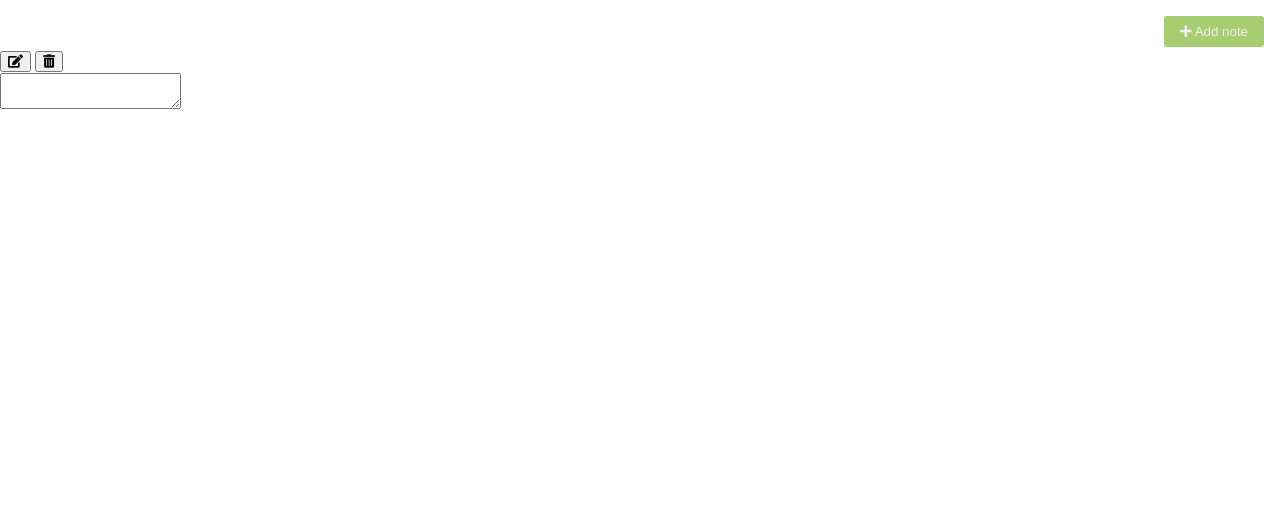
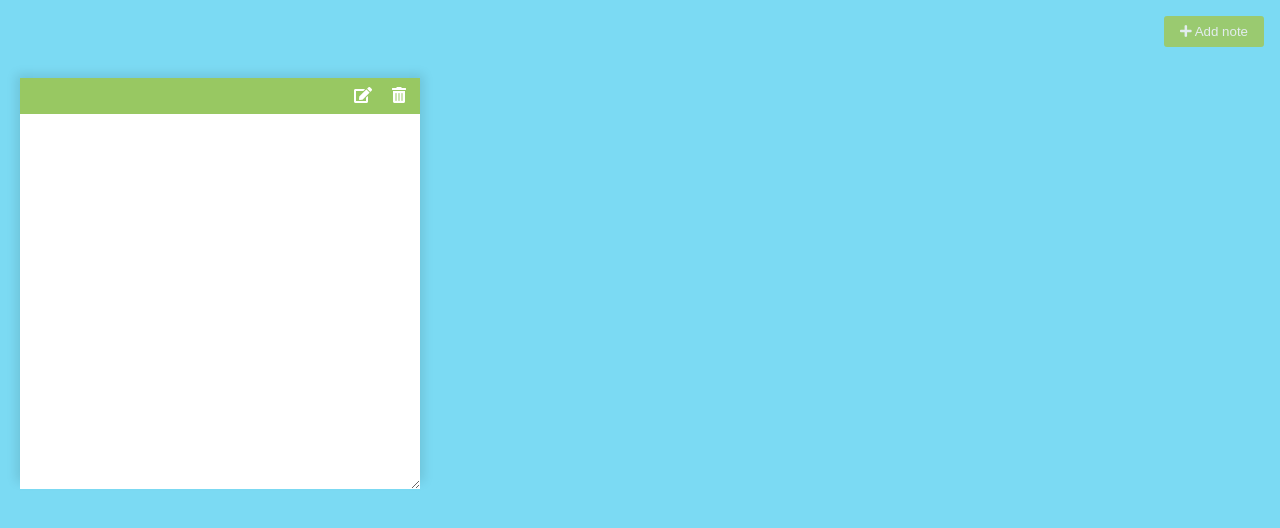
Before and after one commit to tod619/notes_app, a plain HTML site: page index.html in a window 1280 px wide. Drawn offline with nearby package versions, Linux system fonts and the light colour scheme.

Commit message:
add style to note + note elements in style.css file

```diff
--- a/style.css
+++ b/style.css
@@ -8,6 +8,7 @@
 }
 
 body {
+  background-color: #7bdaf3;
   font-family: "Poppins", sans-serif;
   display: flex;
   flex-wrap: wrap;
@@ -35,3 +36,51 @@ body {
 .add:focus {
   outline-color: #94eb1c;
 }
+
+.note {
+  background-color: #fff;
+  box-shadow: 0 0 10px 4px rgba(0, 0, 0, 0.1);
+  margin: 30px 20px;
+  height: 400px;
+  width: 400px;
+}
+
+.note .tools {
+  background-color: #98c862;
+  width: 100%;
+  display: flex;
+  justify-content: flex-end;
+  padding: 0.5rem;
+}
+
+.note .tools button {
+  background-color: transparent;
+  border: none;
+  color: #fff;
+  font-size: 1rem;
+  margin-left: 0.5rem;
+  transition: transform 0.3s ease;
+  cursor: pointer;
+}
+
+.note .tools button:hover {
+  transform: scale(1.3);
+}
+
+.note textarea {
+  outline: none;
+  font-family: inherit;
+  font-size: 1.2rem;
+  border: none;
+  height: 400px;
+  width: 100%;
+  padding: 20px;
+  max-height: calc(400px - 25px);
+  max-width: 100%;
+  min-height: calc(400px - 25px);
+  min-width: 100%;
+}
+
+.hidden {
+  display: none;
+}
```
